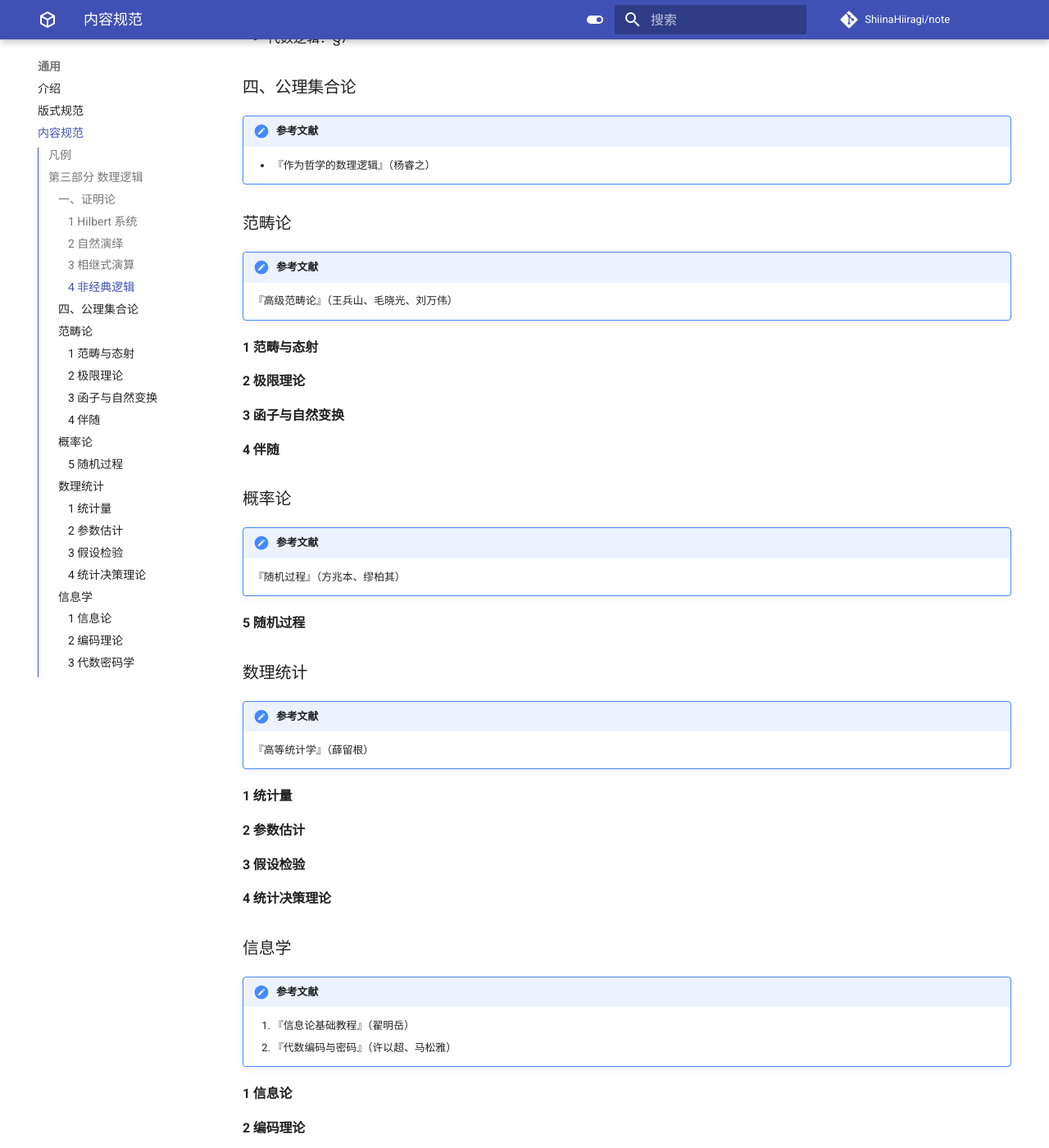
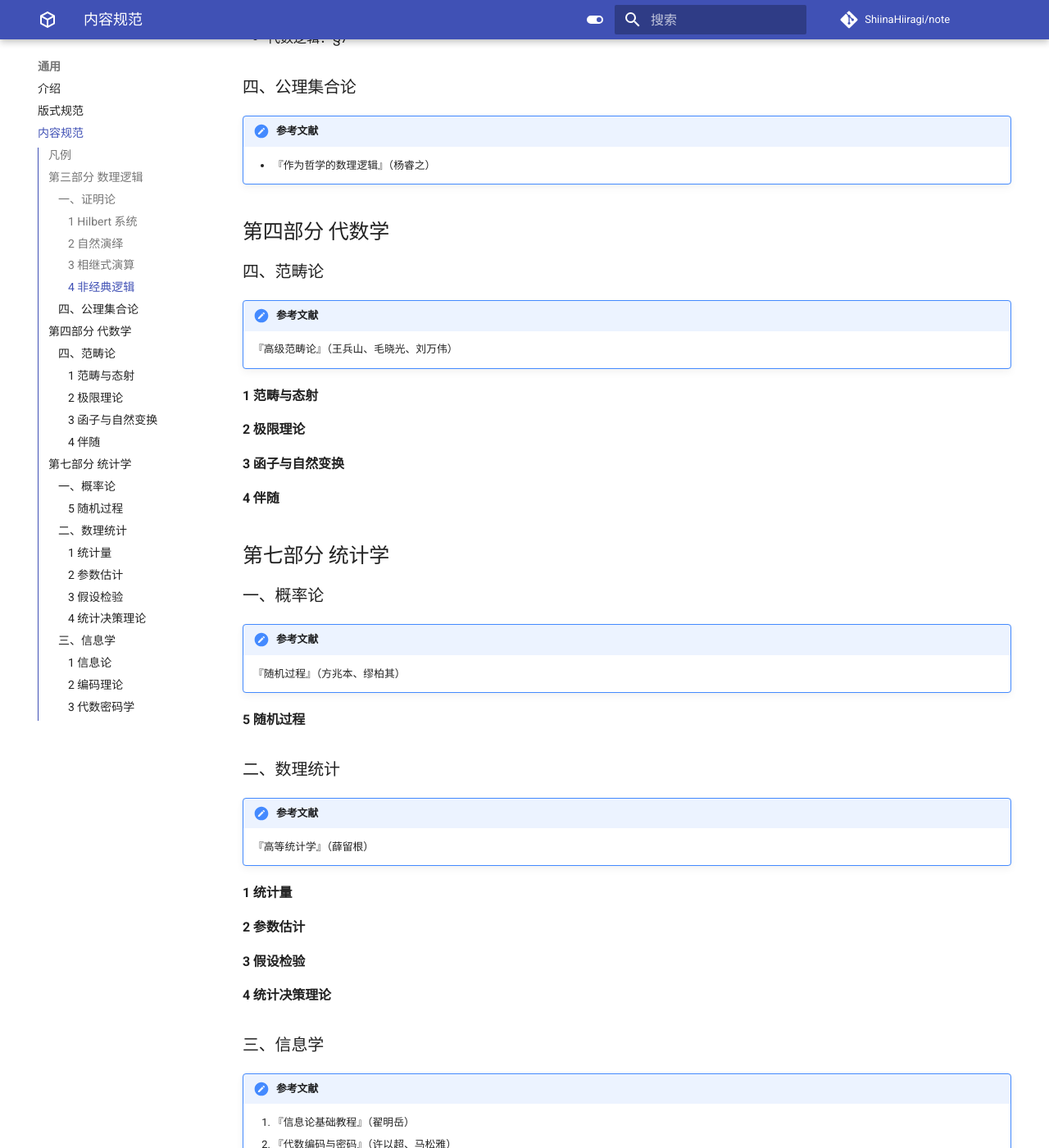
Before and after one commit to ShiinaHiiragi/note, an MkDocs documentation site: the page built from docs/intro/toc.md, in a window 1280 px wide and 1400 px high, scrolled down 1067 px. Shown: the whole window at 82% size. Built offline with MkDocs 1.6.1 and Material for MkDocs 9.7.7, drawn with Linux system fonts in a browser that asks for light colours; comment, search, counter and statistics services are not loaded.

Commit message:
add section

```diff
--- a/docs/intro/toc.md
+++ b/docs/intro/toc.md
@@ -33,7 +33,8 @@
 !!! note "参考文献"
     - 『作为哲学的数理逻辑』（杨睿之）
 
-### 范畴论
+## 第四部分 代数学
+### 四、范畴论
 
 !!! note "参考文献"
     『高级范畴论』（王兵山、毛晓光、刘万伟）
@@ -46,14 +47,15 @@
 
 #### 4 伴随
 
-### 概率论
+## 第七部分 统计学
+### 一、概率论
 
 !!! note "参考文献"
     『随机过程』（方兆本、缪柏其）
 
 #### 5 随机过程
 
-### 数理统计
+### 二、数理统计
 
 !!! note "参考文献"
     『高等统计学』（薛留根）
@@ -66,7 +68,7 @@
 
 #### 4 统计决策理论
 
-### 信息学
+### 三、信息学
 
 !!! note "参考文献"
     1. 『信息论基础教程』（翟明岳）
```
